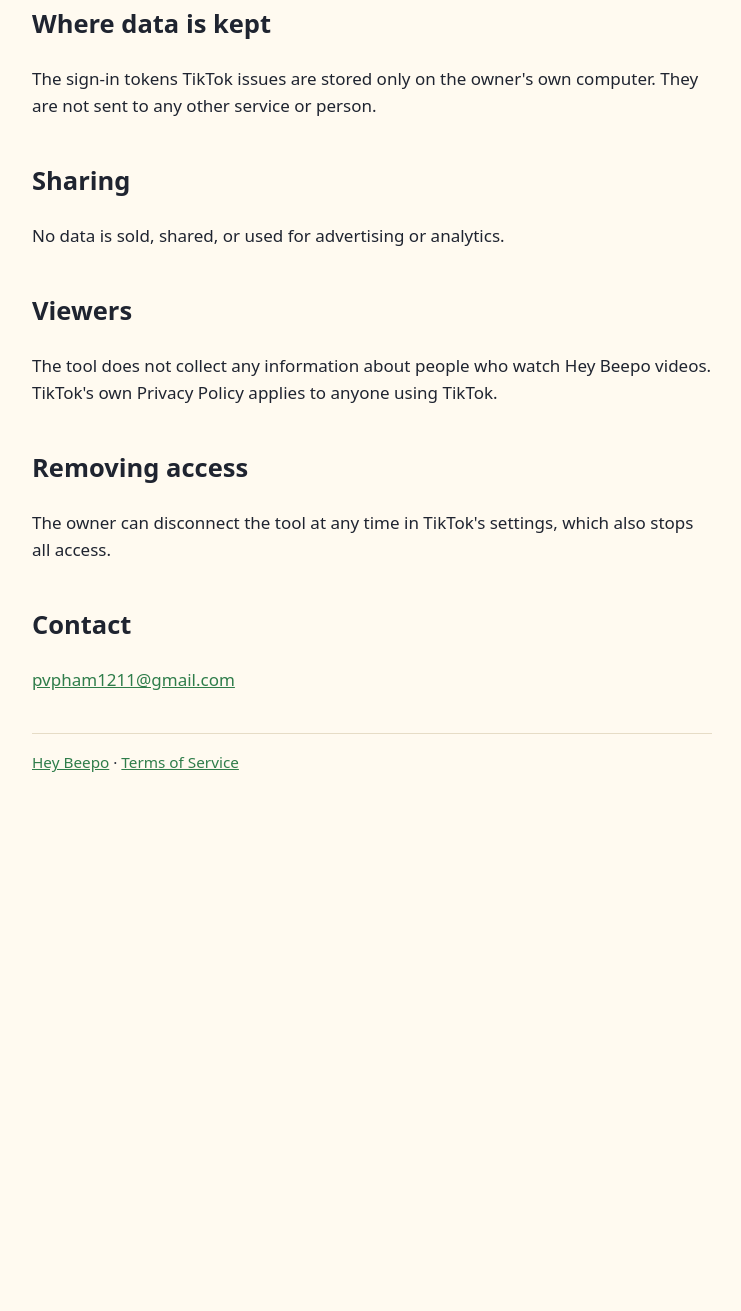
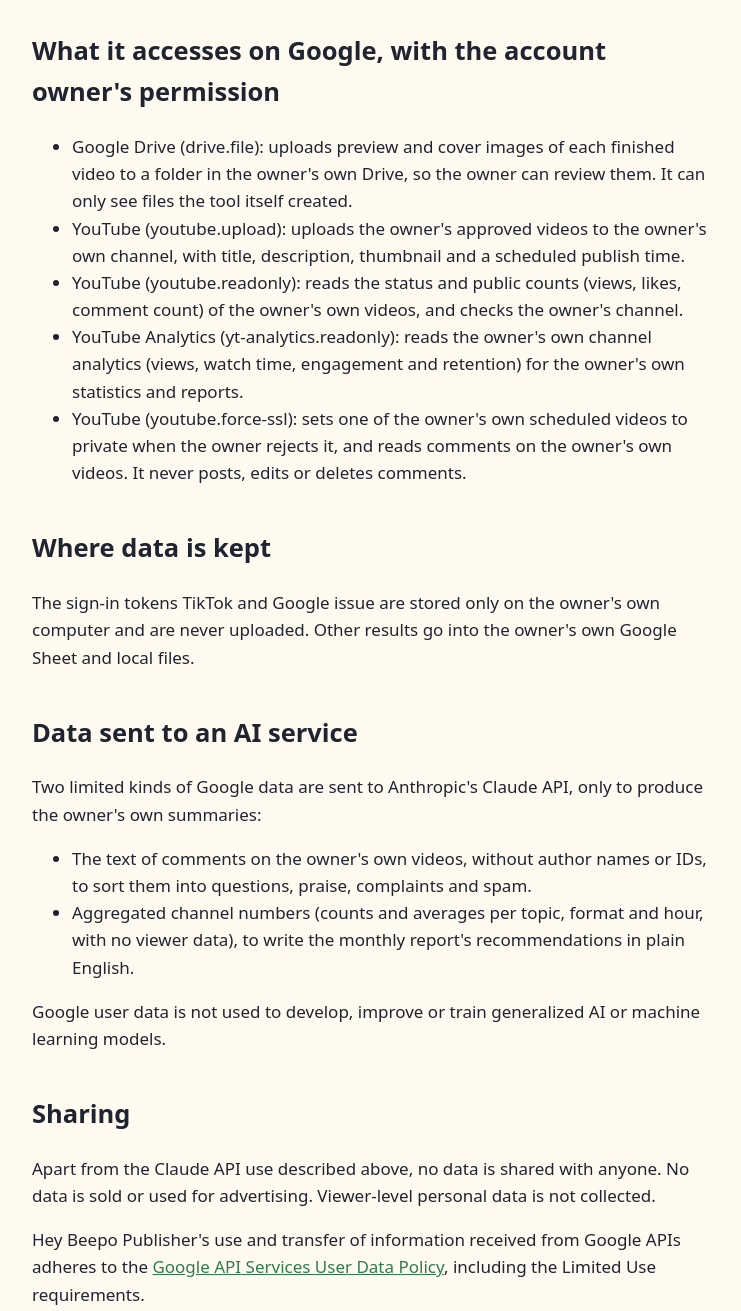
Before and after one commit to pvpham1211/heybeepo, a plain HTML site: page privacy.html in a window 1280 px wide. Shown: the part 556-1867 px from the top of the page, without its empty margins (268-1009 px from the left). Before the commit the page ends 1379 px from the top, so only its background shows below. Drawn offline with Linux system fonts and the light colour scheme.

Commit message:
Add Google section to privacy policy

```diff
--- a/privacy.html
+++ b/privacy.html
@@ -16,8 +16,9 @@
 
   <p>Last updated: October 29, 2026</p>
 
-  <p>Hey Beepo Publisher is a private tool used only by the owner of the Hey Beepo channel to upload their own
-    videos to their own TikTok account. It has no other users and collects no data about anyone else.</p>
+  <p>Hey Beepo Publisher (registered with Google as "shorts-pipeline") is a private tool used only by the owner of
+    the Hey Beepo channel to publish their own videos to their own TikTok account and YouTube channel. It has no
+    other users and collects no data about anyone else.</p>
 
   <h2>What it accesses on TikTok, with the account owner's permission</h2>
   <ul>
@@ -27,19 +28,50 @@
     <li>The list of the owner's own videos (video.list), to confirm an upload arrived.</li>
   </ul>
 
+  <h2>What it accesses on Google, with the account owner's permission</h2>
+  <ul>
+    <li>Google Drive (drive.file): uploads preview and cover images of each finished video to a folder in the
+      owner's own Drive, so the owner can review them. It can only see files the tool itself created.</li>
+    <li>YouTube (youtube.upload): uploads the owner's approved videos to the owner's own channel, with title,
+      description, thumbnail and a scheduled publish time.</li>
+    <li>YouTube (youtube.readonly): reads the status and public counts (views, likes, comment count) of the
+      owner's own videos, and checks the owner's channel.</li>
+    <li>YouTube Analytics (yt-analytics.readonly): reads the owner's own channel analytics (views, watch time,
+      engagement and retention) for the owner's own statistics and reports.</li>
+    <li>YouTube (youtube.force-ssl): sets one of the owner's own scheduled videos to private when the owner
+      rejects it, and reads comments on the owner's own videos. It never posts, edits or deletes comments.</li>
+  </ul>
+
   <h2>Where data is kept</h2>
-  <p>The sign-in tokens TikTok issues are stored only on the owner's own computer. They are not sent to any other
-    service or person.</p>
+  <p>The sign-in tokens TikTok and Google issue are stored only on the owner's own computer and are never
+    uploaded. Other results go into the owner's own Google Sheet and local files.</p>
+
+  <h2>Data sent to an AI service</h2>
+  <p>Two limited kinds of Google data are sent to Anthropic's Claude API, only to produce the owner's own
+    summaries:</p>
+  <ul>
+    <li>The text of comments on the owner's own videos, without author names or IDs, to sort them into
+      questions, praise, complaints and spam.</li>
+    <li>Aggregated channel numbers (counts and averages per topic, format and hour, with no viewer data), to write
+      the monthly report's recommendations in plain English.</li>
+  </ul>
+  <p>Google user data is not used to develop, improve or train generalized AI or machine learning models.</p>
 
   <h2>Sharing</h2>
-  <p>No data is sold, shared, or used for advertising or analytics.</p>
+  <p>Apart from the Claude API use described above, no data is shared with anyone. No data is sold or used for
+    advertising. Viewer-level personal data is not collected.</p>
+  <p>Hey Beepo Publisher's use and transfer of information received from Google APIs adheres to the
+    <a href="https://developers.google.com/terms/api-services-user-data-policy">Google API Services User Data
+    Policy</a>, including the Limited Use requirements.</p>
 
   <h2>Viewers</h2>
   <p>The tool does not collect any information about people who watch Hey Beepo videos. TikTok's own Privacy
     Policy applies to anyone using TikTok.</p>
 
   <h2>Removing access</h2>
-  <p>The owner can disconnect the tool at any time in TikTok's settings, which also stops all access.</p>
+  <p>The owner can disconnect the tool at any time in TikTok's settings or at
+    <a href="https://myaccount.google.com/permissions">myaccount.google.com/permissions</a>, which stops its
+    access.</p>
 
   <h2>Contact</h2>
   <p><a href="mailto:pvpham1211@gmail.com">pvpham1211@gmail.com</a></p>
```
Also changed, not shown: index.html (+2 -2 lines).
